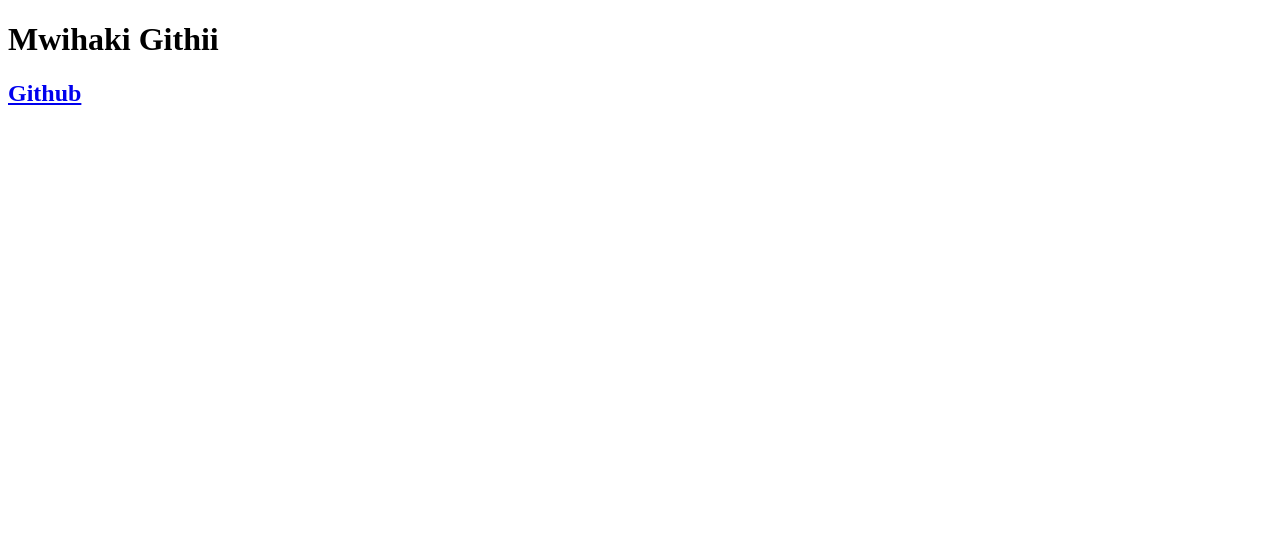
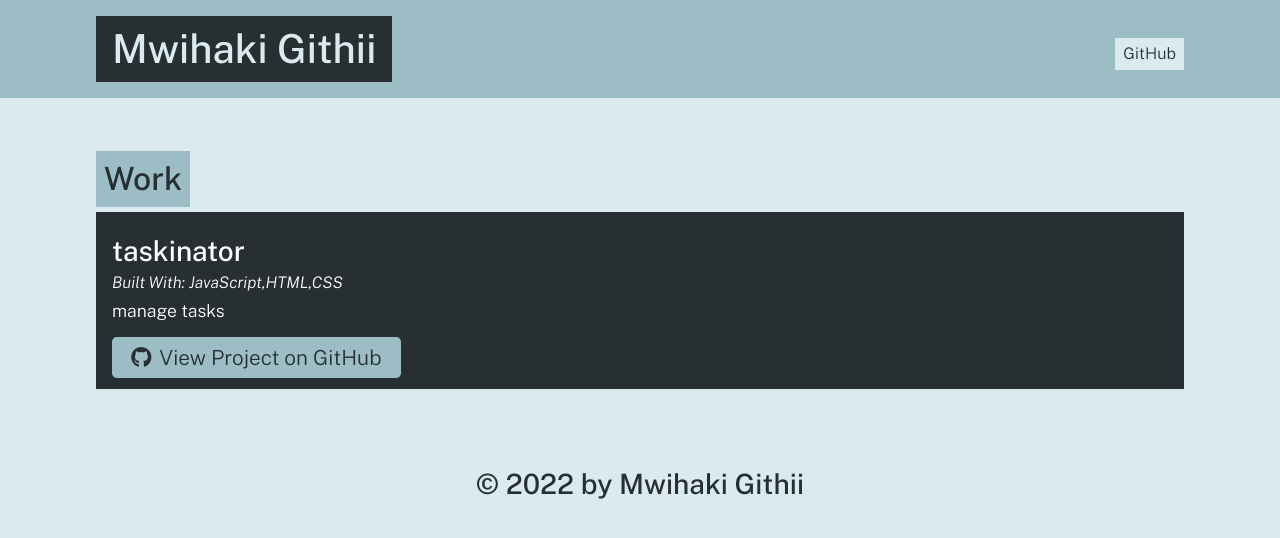
Before and after one commit to mwihakig/portfolio-generator, a website: page index.html in a window 1280 px wide. Drawn offline with nearby package versions, Linux system fonts and the light colour scheme; files that its build step writes are made by us from their sources.

Commit message:
portfolio-generator

```diff
--- a/index.html
+++ b/index.html
@@ -6,10 +6,45 @@
     <meta name="viewport" content="width=device-width, initial-scale=1.0">
     <meta http-equiv="X-UA-Compatible" content="ie=edge">
     <title>Portfolio Demo</title>
+    <link rel="stylesheet" href="https://cdnjs.cloudflare.com/ajax/libs/font-awesome/5.11.2/css/all.min.css">
+    <link href="https://fonts.googleapis.com/css?family=Public+Sans:300i,300,500&display=swap" rel="stylesheet">
+    <link rel="stylesheet" href="style.css">
   </head>
 
   <body>
-    <h1>Mwihaki Githii</h1>
-    <h2><a href="https://github.com/mwihakig">Github</a></h2>
+    <header>
+      <div class="container flex-row justify-space-between align-center py-3">
+        <h1 class="page-title text-secondary bg-dark py-2 px-3">Mwihaki Githii</h1>
+        <nav class="flex-row">
+          <a class="ml-2 my-1 px-2 py-1 bg-secondary text-dark" href="https://github.com/mwihakig">GitHub</a>
+        </nav>
+      </div>
+    </header>
+    <main class="container my-5">
+
+
+    <section class="my-3" id="portfolio">
+      <h2 class="text-dark bg-primary p-2 display-inline-block">Work</h2>
+      <div class="flex-row justify-space-between">
+
+          <div class="col-12 mb-2 bg-dark text-light p-3">
+            <h3 class="portfolio-item-title text-light">taskinator</h3>
+            <h5 class="portfolio-languages">
+              Built With:
+              JavaScript,HTML,CSS
+            </h5>
+            <p>manage tasks</p>
+            <a href="https://github.com/mwihakig/taskinator" class="btn"><i class="fab fa-github mr-2"></i>View Project on GitHub</a>
+          </div>
+
+
+
+      </div>
+    </section>
+
+    </main>
+    <footer class="container text-center py-3">
+      <h3 class="text-dark">&copy; 2022 by Mwihaki Githii</h3>
+    </footer>
   </body>
   </html>
```
Also changed, not shown: app.js (+8 -8 lines), package.json (+13 -5 lines), page-template.js (+25 -0 lines), css/style.css (renamed from style.css), 4 other files.
